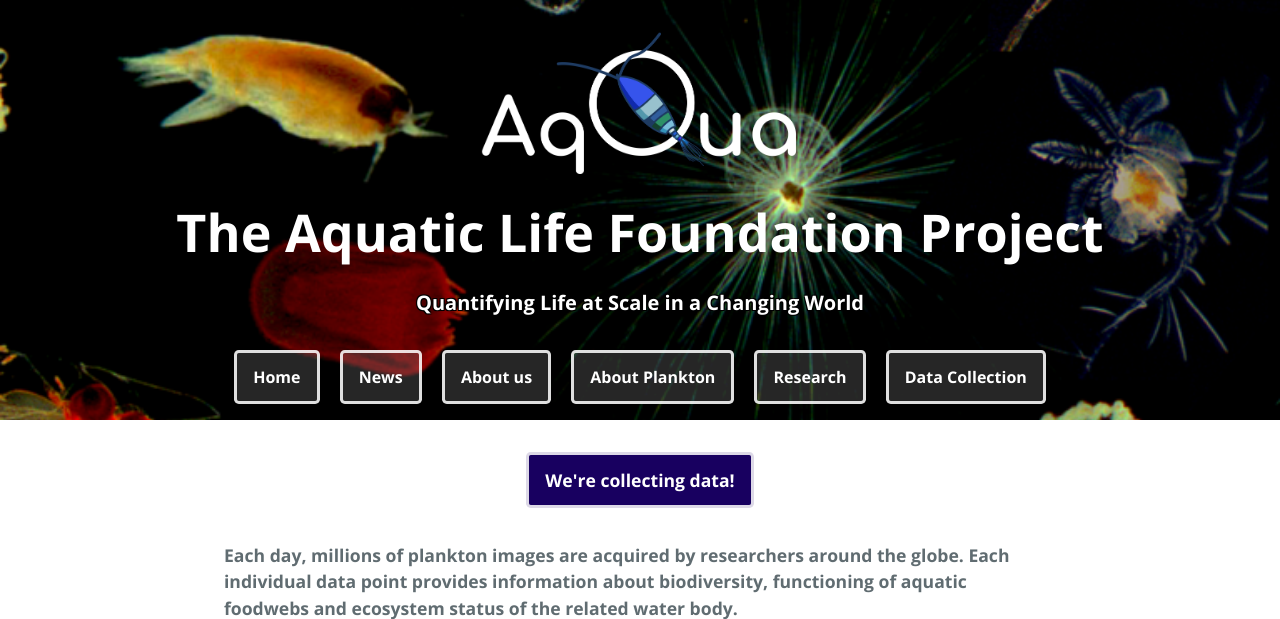
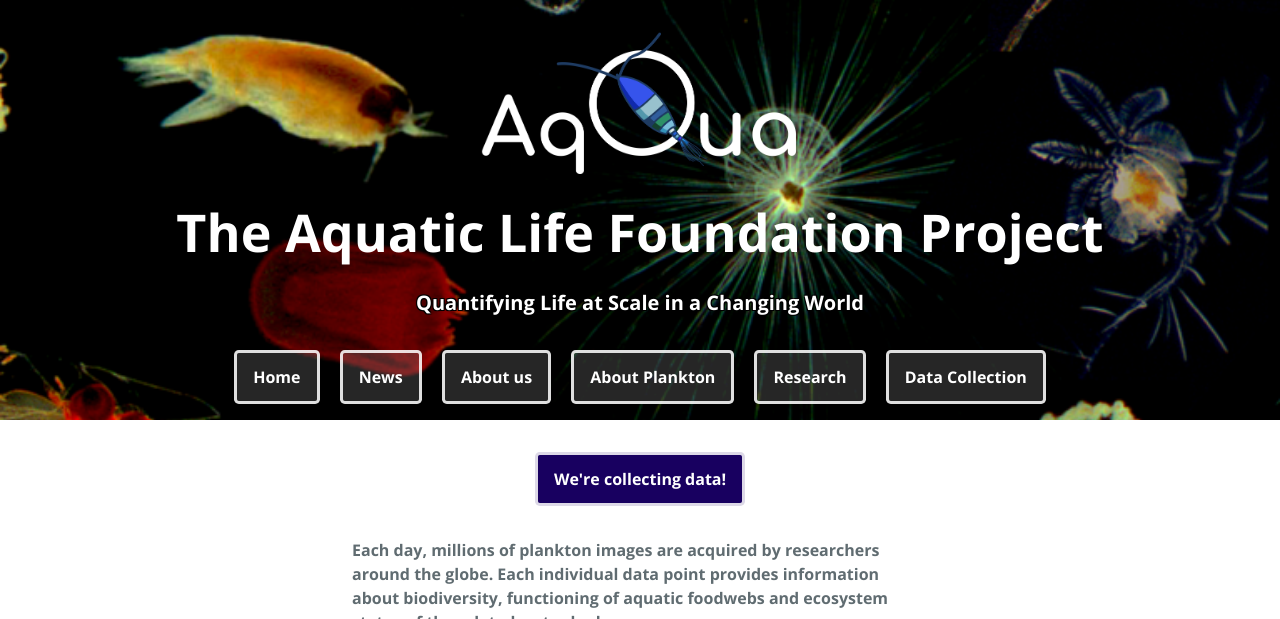
Before and after one commit to Kainmueller-Lab/aqqua, a Jekyll site: the page built from index.md, in a window 1280 px wide. Shown: the top 619 px of the page. Built offline with Jekyll 4.4.1, drawn with Linux system fonts in a browser that asks for light colours; grey boxes are pictures that could not be loaded.

Commit message:
make font slightly smaller and reduce width of content

```diff
--- a/_sass/jekyll-theme-cayman.scss
+++ b/_sass/jekyll-theme-cayman.scss
@@ -29,7 +29,7 @@ body {
   padding: 0;
   margin: 0;
   font-family: "Open Sans", "Helvetica Neue", Helvetica, Arial, sans-serif;
-  font-size: 16px;
+  font-size: 1em;
   line-height: 1.5;
   color: $body-text-color;
 }
@@ -273,20 +273,20 @@ a {
   }
 
   @include large {
-    max-width: 64rem;
+    max-width: 48rem;
     padding: 2rem 6rem;
     margin: 0 auto;
-    font-size: 1.1rem;
+    // font-size: 1.1rem;
   }
 
   @include medium {
     padding: 2rem 4rem;
-    font-size: 1.1rem;
+    // font-size: 1.1rem;
   }
 
   @include small {
     padding: 2rem 1rem;
-    font-size: 1rem;
+    // font-size: 1rem;
   }
 
   kbd {
```
